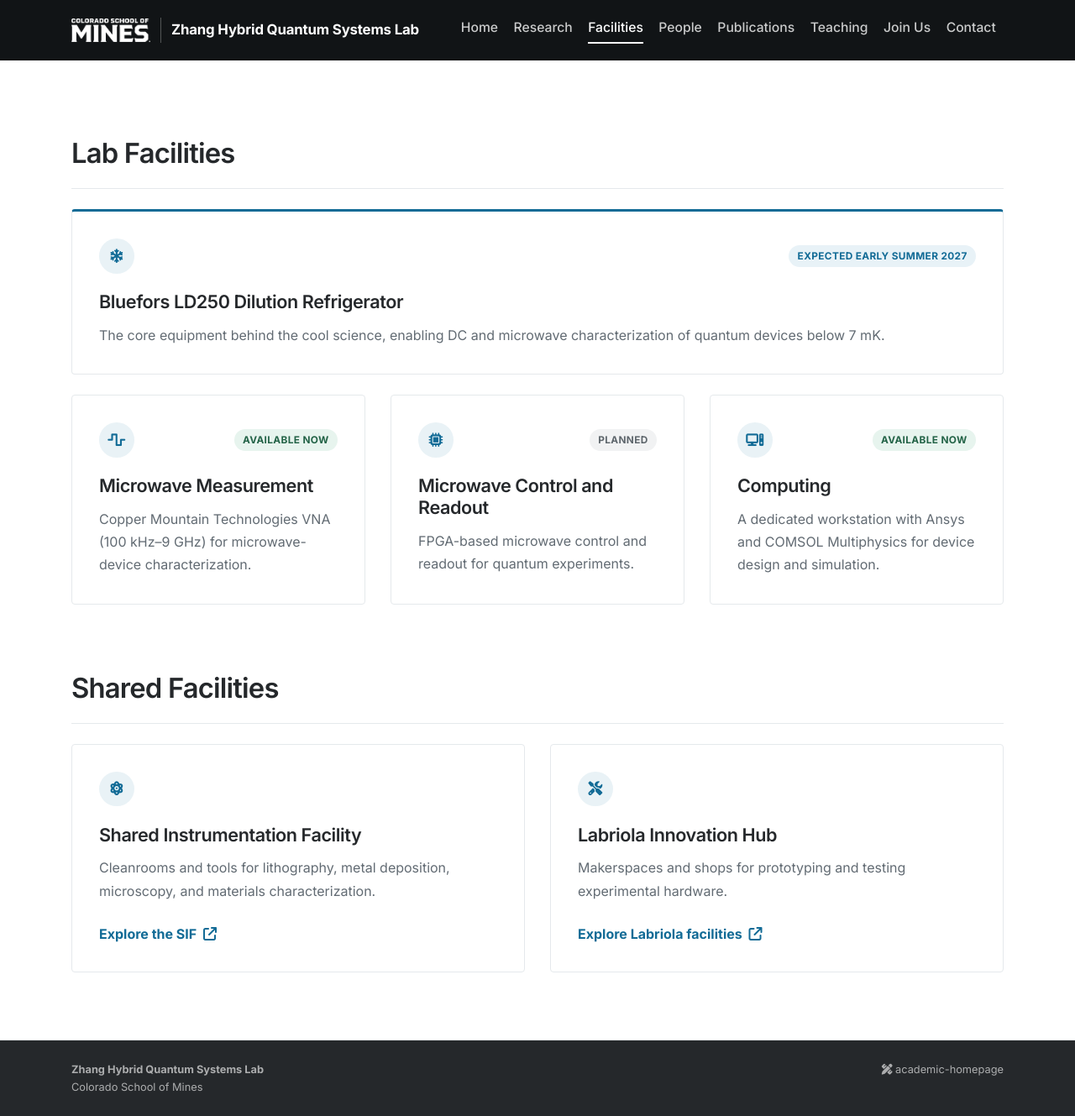
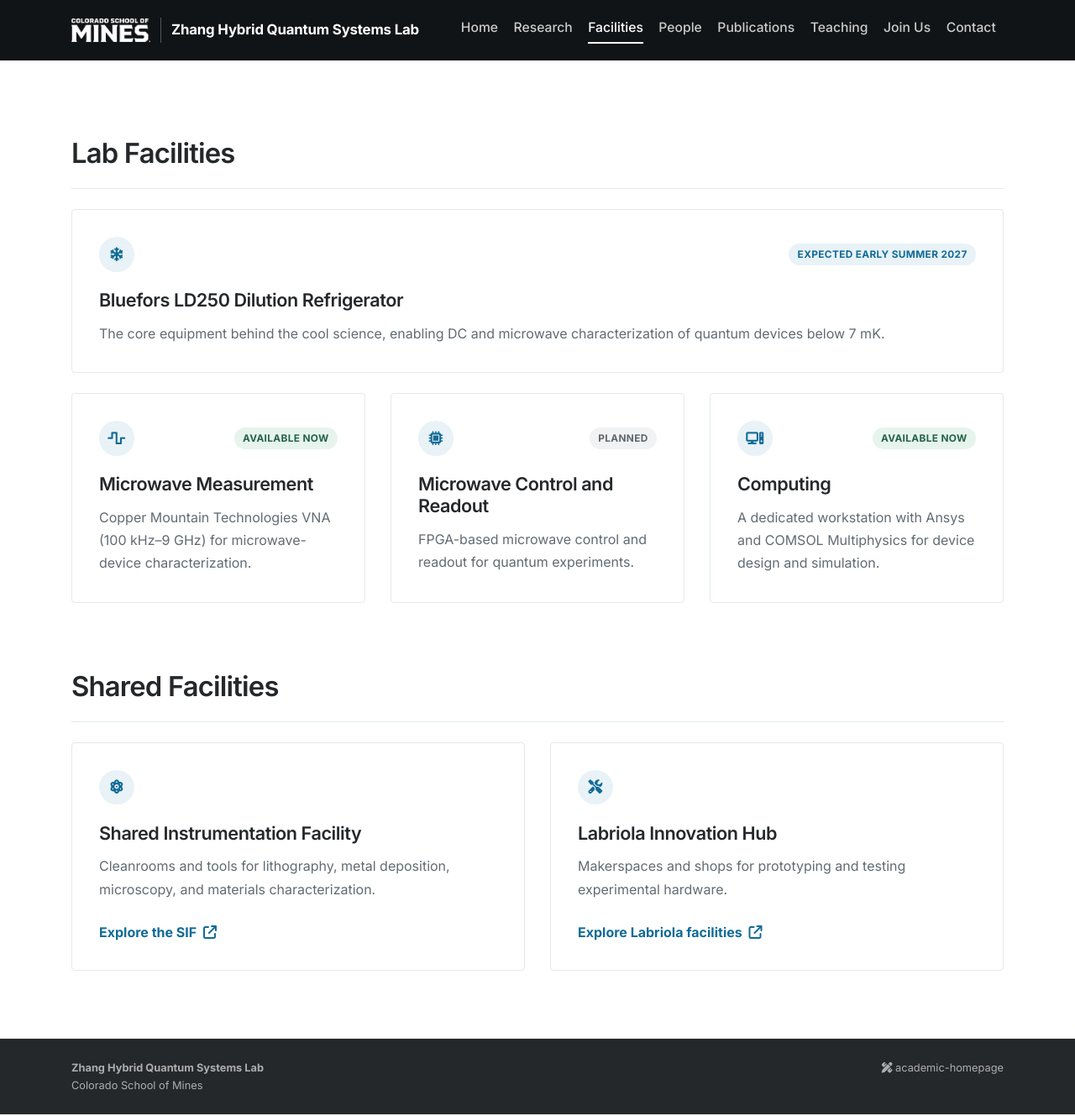
Before and after one commit to zihuaiz/zihuaiz.github.io, a Jekyll site: the page built from facilities.html, in a window 1280 px wide and 1329 px high. Shown: the whole window at 84% size. Built offline with Jekyll 4.4.1, drawn with Linux system fonts in a browser that asks for light colours; nearby versions of some CDN libraries; a style sheet for code colours, icons or effects is not loaded.

Commit message:
Remove featured facility border

```diff
--- a/_layouts/default.html
+++ b/_layouts/default.html
@@ -28,7 +28,7 @@
     <link rel="preconnect" href="https://fonts.gstatic.com" crossorigin>
     <link href="https://fonts.googleapis.com/css2?family=Inter:wght@400;500;600;700&family=Source+Code+Pro:wght@400;600&display=swap" rel="stylesheet">
     <link rel="stylesheet" href="https://cdn.jsdelivr.net/npm/katex@0.16.11/dist/katex.min.css" integrity="sha384-nB0miv6/jRmo5UMMR1wu3Gz6NLsoTkbqJghGIsx//Rlm+ZU03BU6SQNC66uf4l5+" crossorigin="anonymous">
-    <link rel="stylesheet" href="{{ '/assets/css/global.css' | relative_url }}?v=20261015-facilities-2">
+    <link rel="stylesheet" href="{{ '/assets/css/global.css' | relative_url }}?v=20261015-facilities-3">
 </head>
 <body class="bg-light{% if page.body_class %} {{ page.body_class }}{% endif %}" {{ page.body_attr }}>
     {% include navbar.html %}
--- a/assets/css/global.css
+++ b/assets/css/global.css
@@ -1151,10 +1151,6 @@
   border: 1px solid var(--lab-line);
   border-radius: 0.25rem;
   background: var(--lab-white);
-}
-
-.facility-card-featured {
-  border-top: 3px solid var(--lab-blue);
 }
 
 .facility-card-topline {
--- a/facilities.html
+++ b/facilities.html
@@ -16,7 +16,7 @@
 
     <div class="row facilities-grid">
       <div class="col-12 mb-4 d-flex">
-        <article class="facility-card facility-card-featured">
+        <article class="facility-card">
           <div class="facility-card-topline">
             <span class="facility-icon" aria-hidden="true"><i class="fas fa-snowflake"></i></span>
             <span class="facility-status facility-status-expected">Expected early summer 2027</span>
```
